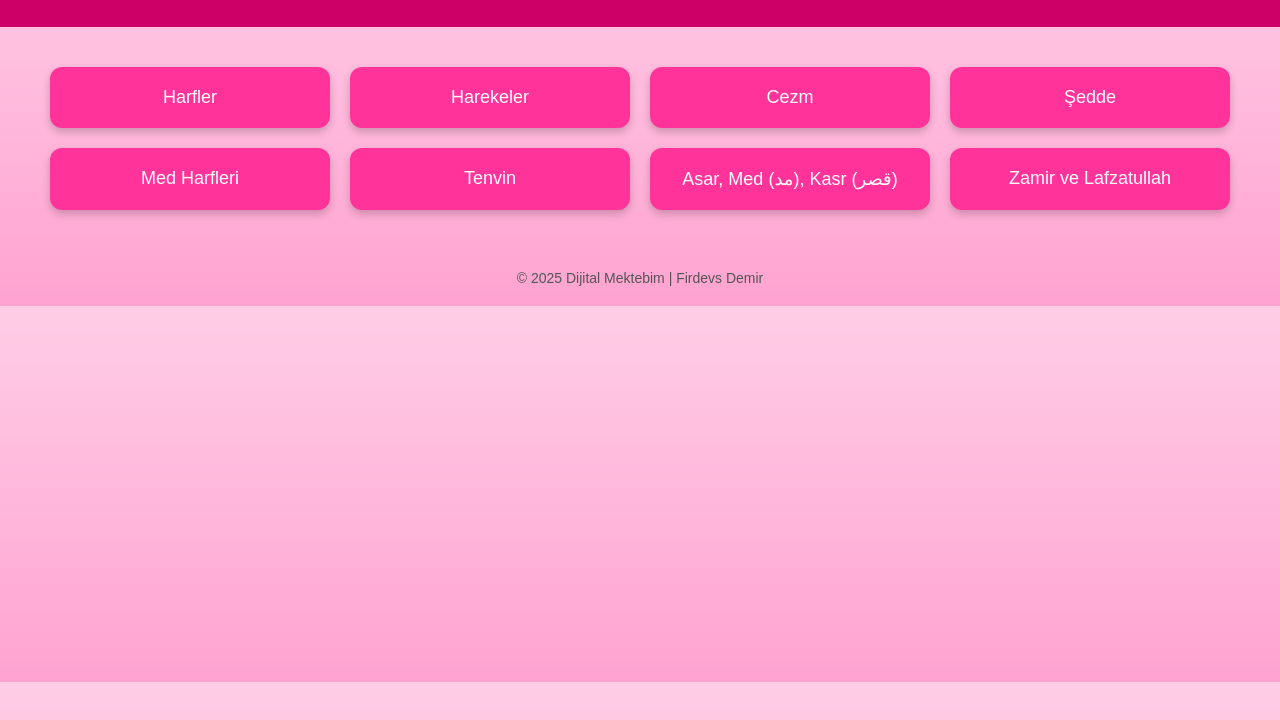
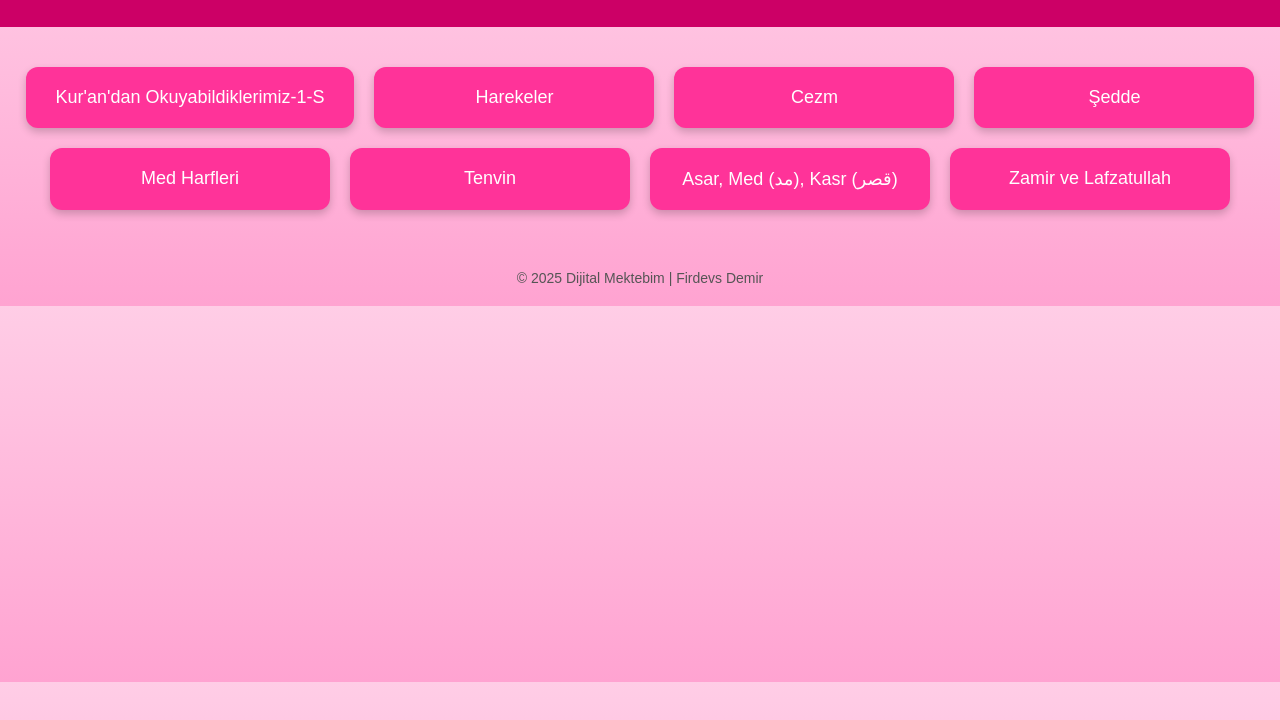
Before and after one commit to Firdevs-demir/ses-temelli-elif-ba-etkinlikleri, a plain HTML site: page index.html in a window 1280 px wide. Shown: the part 70-790 px from the top of the page. Drawn offline with Linux system fonts and the light colour scheme; a web font is replaced by a local one.

Commit message:
Update index.html

```diff
--- a/index.html
+++ b/index.html
@@ -76,7 +76,7 @@
   </header>
 
   <div class="container">
-    <a href="https://firdevs-demir.github.io/arapca-kelimeler/" class="menu-item" target="_blank">Harfler</a>
+    <a href="https://firdevs-demir.github.io/kurandan-okuyabildiklerimiz1/" class="menu-item" target="_blank">Kur'an'dan Okuyabildiklerimiz-1-S</a>
     <a href="https://firdevs-demir.github.io/arapca-kelimeler/" class="menu-item" target="_blank">Harekeler</a>
     <a href="https://firdevs-demir.github.io/cezm.-uygulama-alistirmalari/" class="menu-item" target="_blank">Cezm</a>
     <a href="https://firdevs-demir.github.io/seddeli.kelimeler/" class="menu-item" target="_blank">Şedde</a>
```
